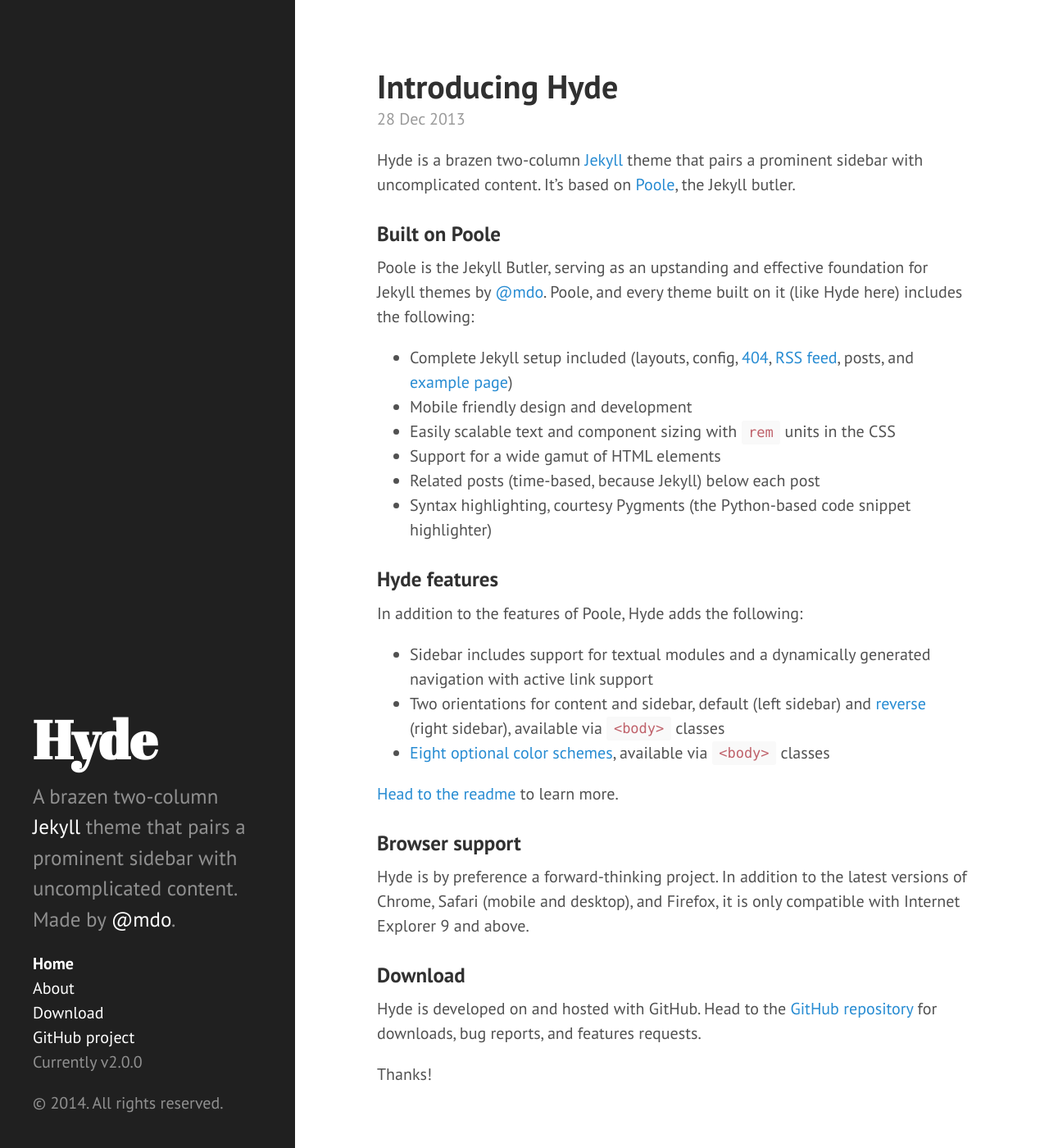
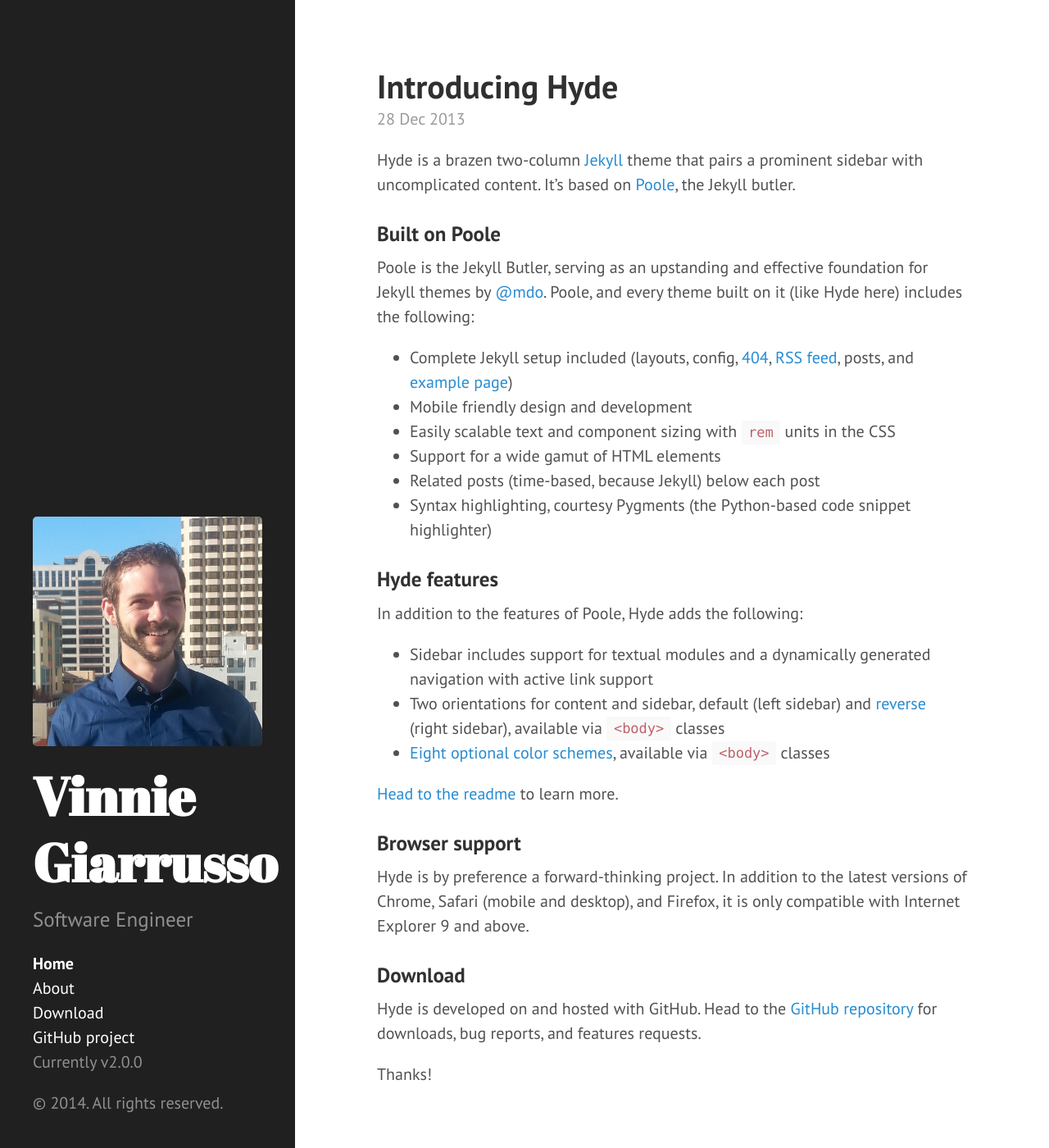
Before and after one commit to vingiarrusso/vingiarrusso.github.io, a Jekyll site: the page built from index.html, in a window 1280 px wide and 1400 px high. Shown: the whole window at 82% size. Built offline with Jekyll 4.4.1, drawn with Linux system fonts in a browser that asks for light colours; Markdown is read by kramdown in place of the engine named in the settings; the list of posts is cut into pages by our own code.

Commit message:
adding some templating

```diff
--- a/_config.yml
+++ b/_config.yml
@@ -6,9 +6,10 @@
 permalink:        pretty
 
 # Setup
-title:            Hyde
+picture:          '<img class="mypic" src="public/images/me.jpg">'
+title:            Vinnie Giarrusso
 tagline:          'A Jekyll theme'
-description:      'A brazen two-column <a href="http://jekyllrb.com" target="_blank">Jekyll</a> theme that pairs a prominent sidebar with uncomplicated content. Made by <a href="https://twitter.com/mdo" target="_blank">@mdo</a>.'
+description:      'Software Engineer'
 url:              http://hyde.getpoole.com
 
 author:
@@ -21,4 +22,4 @@
 version:          2.0.0
 
 github:
-  repo:           https://github.com/poole/hyde
+  repo:           https://github.com/vingiarrusso
--- a/_includes/head.html
+++ b/_includes/head.html
@@ -17,6 +17,7 @@
   <link rel="stylesheet" href="/public/css/poole.css">
   <link rel="stylesheet" href="/public/css/syntax.css">
   <link rel="stylesheet" href="/public/css/hyde.css">
+  <link rel="stylesheet" href="/public/css/styles.css">
   <link rel="stylesheet" href="http://fonts.googleapis.com/css?family=PT+Sans:400,400italic,700|Abril+Fatface">
 
   <!-- Icons -->
--- a/_includes/sidebar.html
+++ b/_includes/sidebar.html
@@ -1,6 +1,7 @@
 <div class="sidebar">
   <div class="container sidebar-sticky">
     <div class="sidebar-about">
+      <div class="mypic">{{site.picture}}</div>
       <h1>{{ site.title }}</h1>
       <p class="lead">{{ site.description }}</p>
     </div>
--- /dev/null
+++ b/public/css/styles.css
@@ -0,0 +1,3 @@
+.mypic {
+  margin-top: 10%;
+}
```
Also changed, not shown: public/images/me.jpg (added).
